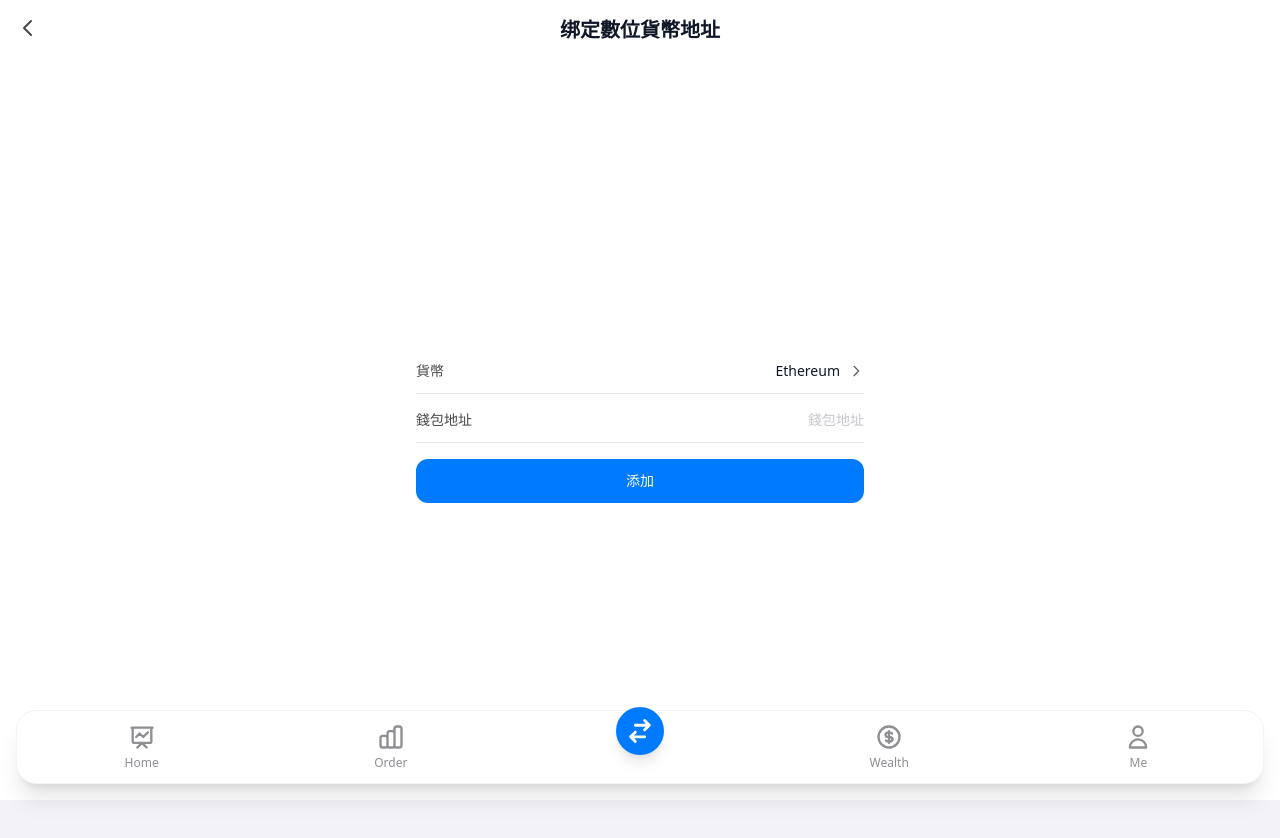
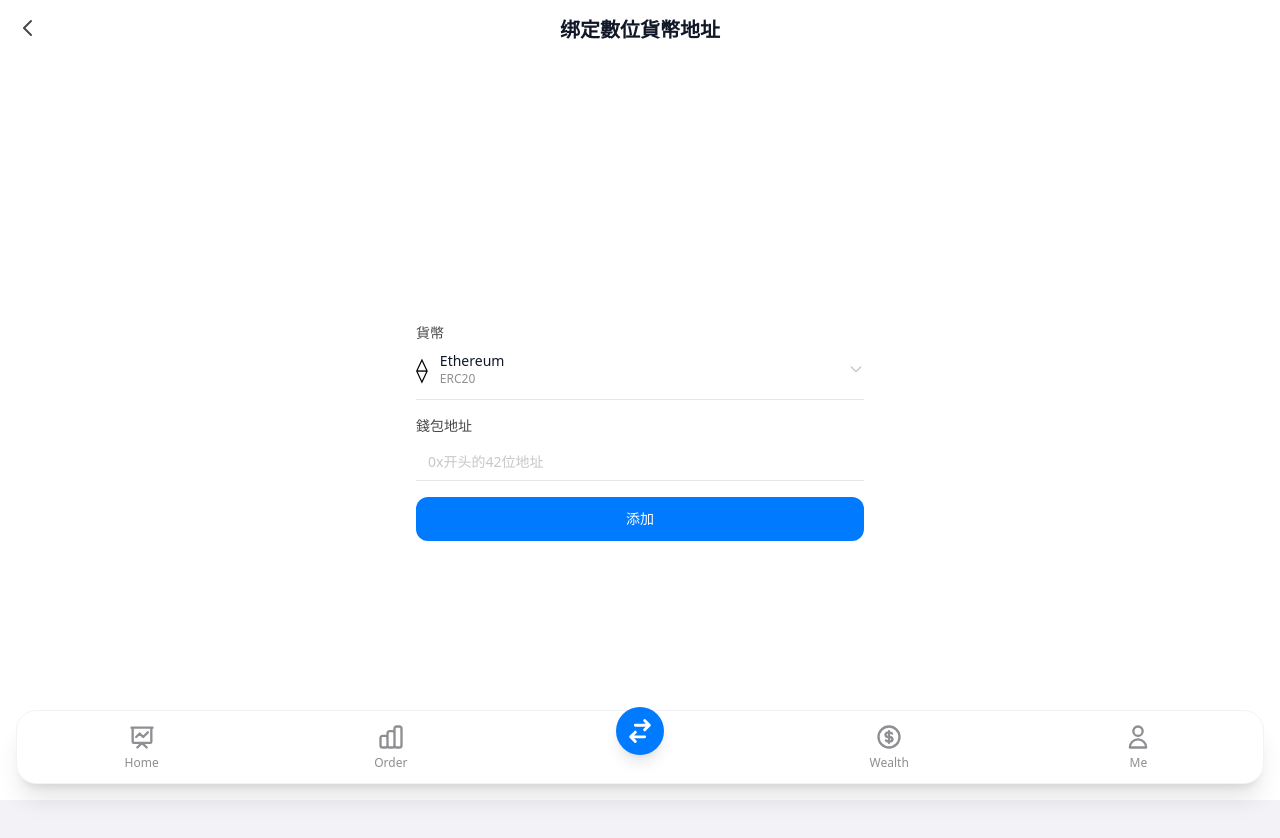
Before and after one commit to lianggang405-bit/st7-trading-platform, a Next.js app: page /en/wallet/bind in a window 1280 px wide. Shown: the top 838 px of the page. Built offline with nearby package versions, Linux system fonts and the light colour scheme; sample sign-in values are in the browser's storage.

Commit message:
feat: 将货币选择改为下拉菜单，支持多种数字货币和协议

```diff
--- a/src/app/[locale]/wallet/bind/page.tsx
+++ b/src/app/[locale]/wallet/bind/page.tsx
@@ -1,6 +1,6 @@
 'use client';
 
-import { useState, useEffect } from 'react';
+import { useState, useEffect, useRef } from 'react';
 import { useRouter } from 'next/navigation';
 import { AuthGuard } from '../../../../components/auth-guard';
 import { PageShell } from '../../../../components/layout/page-shell';
@@ -12,11 +12,22 @@ export interface Wallet {
   connectedAt: string;
 }
 
-const CURRENCIES = [
-  { id: 'ETH', name: 'Ethereum', icon: '⟠' },
-  { id: 'BSC', name: 'BSC', icon: '⟠' },
-  { id: 'POLYGON', name: 'Polygon', icon: '⟠' },
-  { id: 'SOL', name: 'Solana', icon: '◎' },
+interface CurrencyOption {
+  id: string;
+  name: string;
+  protocol: string;
+  icon: string;
+  placeholder: string;
+}
+
+const CURRENCIES: CurrencyOption[] = [
+  { id: 'ETH', name: 'Ethereum', protocol: 'ERC20', icon: '⟠', placeholder: '0x开头的42位地址' },
+  { id: 'BSC', name: 'BSC', protocol: 'BEP20', icon: '⟠', placeholder: '0x开头的42位地址' },
+  { id: 'POLYGON', name: 'Polygon', protocol: 'MATIC', icon: '⟠', placeholder: '0x开头的42位地址' },
+  { id: 'SOL', name: 'Solana', protocol: 'SPL', icon: '◎', placeholder: 'Base58编码地址' },
+  { id: 'TRX', name: 'Tron', protocol: 'TRC20', icon: '◈', placeholder: 'T开头的34位地址' },
+  { id: 'BTC', name: 'Bitcoin', protocol: 'BTC', icon: '₿', placeholder: '比特币地址' },
+  { id: 'DOGE', name: 'Dogecoin', protocol: 'DOGE', icon: 'Ð', placeholder: '狗狗币地址' },
 ];
 
 export default function BindWalletPage() {
@@ -28,6 +39,37 @@ export default function BindWalletPage() {
   const [walletAddress, setWalletAddress] = useState('');
   const [error, setError] = useState('');
   const [isBinding, setIsBinding] = useState(false);
+  const [showDropdown, setShowDropdown] = useState(false);
+  const dropdownRef = useRef<HTMLDivElement>(null);
+
+  // 点击外部关闭下拉菜单
+  useEffect(() => {
+    function handleClickOutside(event: MouseEvent) {
+      if (dropdownRef.current && !dropdownRef.current.contains(event.target as Node)) {
+        setShowDropdown(false);
+      }
+    }
+    document.addEventListener('mousedown', handleClickOutside);
+    return () => document.removeEventListener('mousedown', handleClickOutside);
+  }, []);
+
+  const validateAddress = (address: string, currency: CurrencyOption): boolean => {
+    switch (currency.id) {
+      case 'ETH':
+      case 'BSC':
+      case 'POLYGON':
+        return /^0x[a-fA-F0-9]{40}$/.test(address);
+      case 'SOL':
+        return /^[1-9A-HJ-NP-Za-km-z]{32,44}$/.test(address);
+      case 'TRX':
+        return /^T[A-Za-z1-9]{33}$/.test(address);
+      case 'BTC':
+      case 'DOGE':
+        return /^[13][a-km-zA-HJ-NP-Z1-9]{25,34}$|^(bc1)[a-z0-9]{11,71}$/.test(address);
+      default:
+        return address.length > 10;
+    }
+  };
 
   const handleBind = () => {
     setError('');
@@ -37,8 +79,8 @@ export default function BindWalletPage() {
       return;
     }
 
-    if (!/^0x[a-fA-F0-9]{40}$/.test(walletAddress)) {
-      setError('无效的钱包地址格式');
+    if (!validateAddress(walletAddress, selectedCurrency)) {
+      setError(`无效的${selectedCurrency.name}地址格式`);
       return;
     }
 
@@ -63,6 +105,13 @@ export default function BindWalletPage() {
       setIsBinding(false);
       router.push('..');
     }, 1000);
+  };
+
+  const handleSelectCurrency = (currency: CurrencyOption) => {
+    setSelectedCurrency(currency);
+    setWalletAddress(''); // 清空地址
+    setError('');
+    setShowDropdown(false);
   };
 
   return (
@@ -97,21 +146,24 @@ export default function BindWalletPage() {
           {/* 主要内容 */}
           <div className="min-h-screen flex items-center justify-center p-4 pt-20">
             <div className="w-full max-w-md space-y-4">
-              {/* 货币选择栏 */}
-              <div className="flex items-center justify-between border-b border-gray-200 pb-3">
-                <span className="text-sm text-gray-700">貨幣</span>
-                <button
-                  className="flex items-center gap-2 text-sm text-gray-600"
-                  onClick={() => {
-                    // 简单的货币切换逻辑
-                    const currentIndex = CURRENCIES.findIndex(c => c.id === selectedCurrency.id);
-                    const nextIndex = (currentIndex + 1) % CURRENCIES.length;
-                    setSelectedCurrency(CURRENCIES[nextIndex]);
-                  }}
+              {/* 货币选择下拉菜单 */}
+              <div className="relative" ref={dropdownRef}>
+                <label className="block text-sm text-gray-700 mb-2">貨幣</label>
+                <div
+                  className="flex items-center justify-between border-b border-gray-200 pb-3 cursor-pointer"
+                  onClick={() => setShowDropdown(!showDropdown)}
                 >
-                  <span className="text-gray-900">{selectedCurrency.name}</span>
+                  <div className="flex items-center gap-3">
+                    <span className="text-2xl">{selectedCurrency.icon}</span>
+                    <div>
+                      <div className="text-sm font-medium text-gray-900">{selectedCurrency.name}</div>
+                      <div className="text-xs text-gray-500">{selectedCurrency.protocol}</div>
+                    </div>
+                  </div>
                   <svg
-                    className="h-4 w-4"
+                    className={`h-4 w-4 text-gray-400 transition-transform ${
+                      showDropdown ? 'rotate-180' : ''
+                    }`}
                     fill="none"
                     stroke="currentColor"
                     viewBox="0 0 24 24"
@@ -120,21 +172,43 @@ export default function BindWalletPage() {
                       strokeLinecap="round"
                       strokeLinejoin="round"
                       strokeWidth={2}
-                      d="M9 5l7 7-7 7"
+                      d="M19 9l-7 7-7-7"
                     />
                   </svg>
-                </button>
+                </div>
+
+                {/* 下拉菜单列表 */}
+                {showDropdown && (
+                  <div className="absolute top-full left-0 right-0 mt-2 bg-white border border-gray-200 rounded-lg shadow-lg z-50 max-h-64 overflow-y-auto">
+                    {CURRENCIES.map((currency) => (
+                      <div
+                        key={currency.id}
+                        className="flex items-center gap-3 px-4 py-3 hover:bg-gray-50 cursor-pointer transition-colors"
+                        onClick={() => handleSelectCurrency(currency)}
+                      >
+                        <span className="text-xl">{currency.icon}</span>
+                        <div>
+                          <div className="text-sm font-medium text-gray-900">{currency.name}</div>
+                          <div className="text-xs text-gray-500">{currency.protocol}</div>
+                        </div>
+                      </div>
+                    ))}
+                  </div>
+                )}
               </div>
 
               {/* 钱包地址输入框 */}
-              <div className="flex items-center justify-between border-b border-gray-200 pb-3">
-                <span className="text-sm text-gray-700">錢包地址</span>
+              <div>
+                <label className="block text-sm text-gray-700 mb-2">錢包地址</label>
                 <input
                   type="text"
                   value={walletAddress}
-                  onChange={(e) => setWalletAddress(e.target.value)}
-                  placeholder="錢包地址"
-                  className="flex-1 text-right text-sm text-gray-600 outline-none placeholder:text-gray-400"
+                  onChange={(e) => {
+                    setWalletAddress(e.target.value);
+                    if (error) setError('');
+                  }}
+                  placeholder={selectedCurrency.placeholder}
+                  className="w-full px-3 py-2 text-sm border-b border-gray-200 outline-none focus:border-blue-500 transition-colors placeholder:text-gray-400"
                 />
               </div>
 
```
